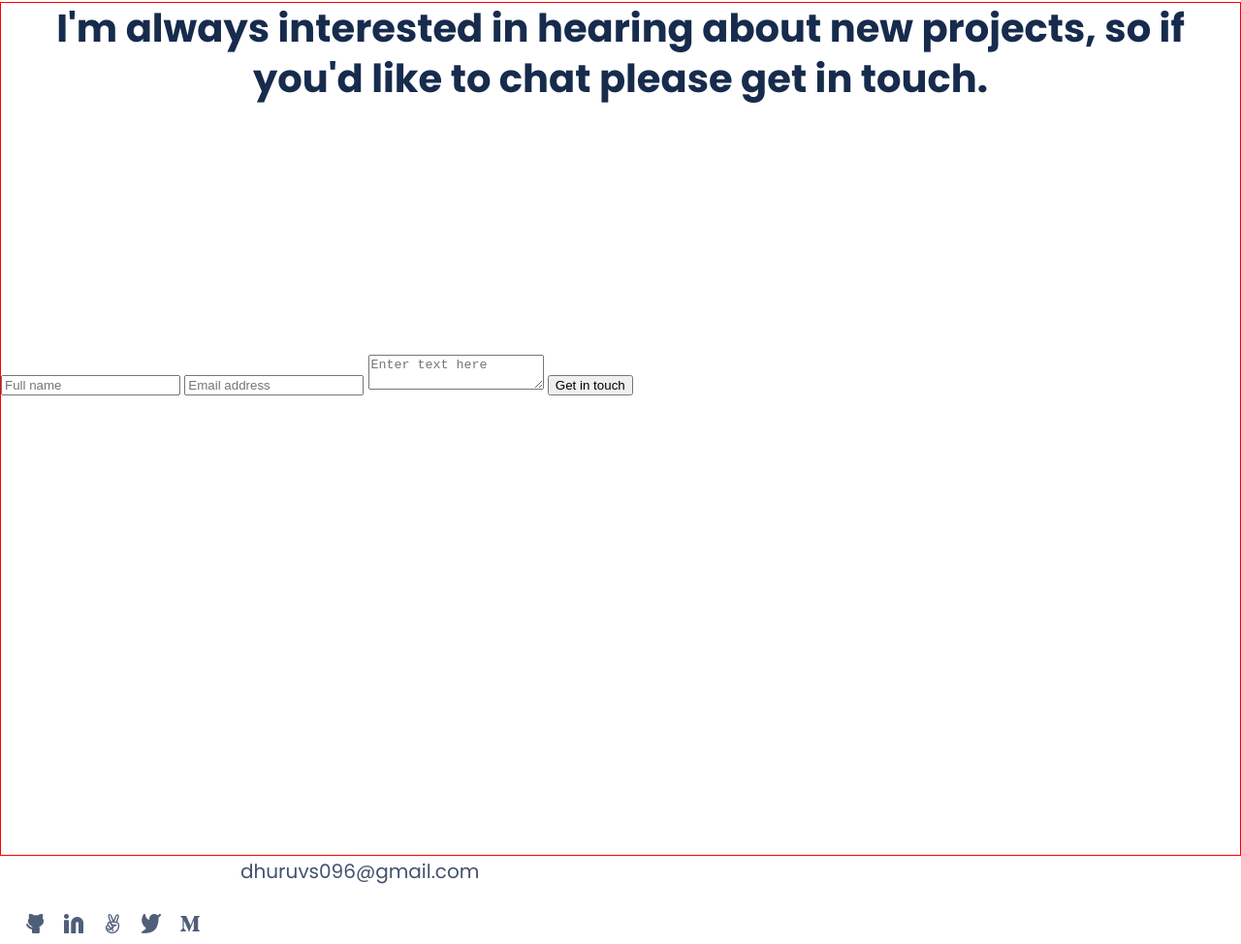
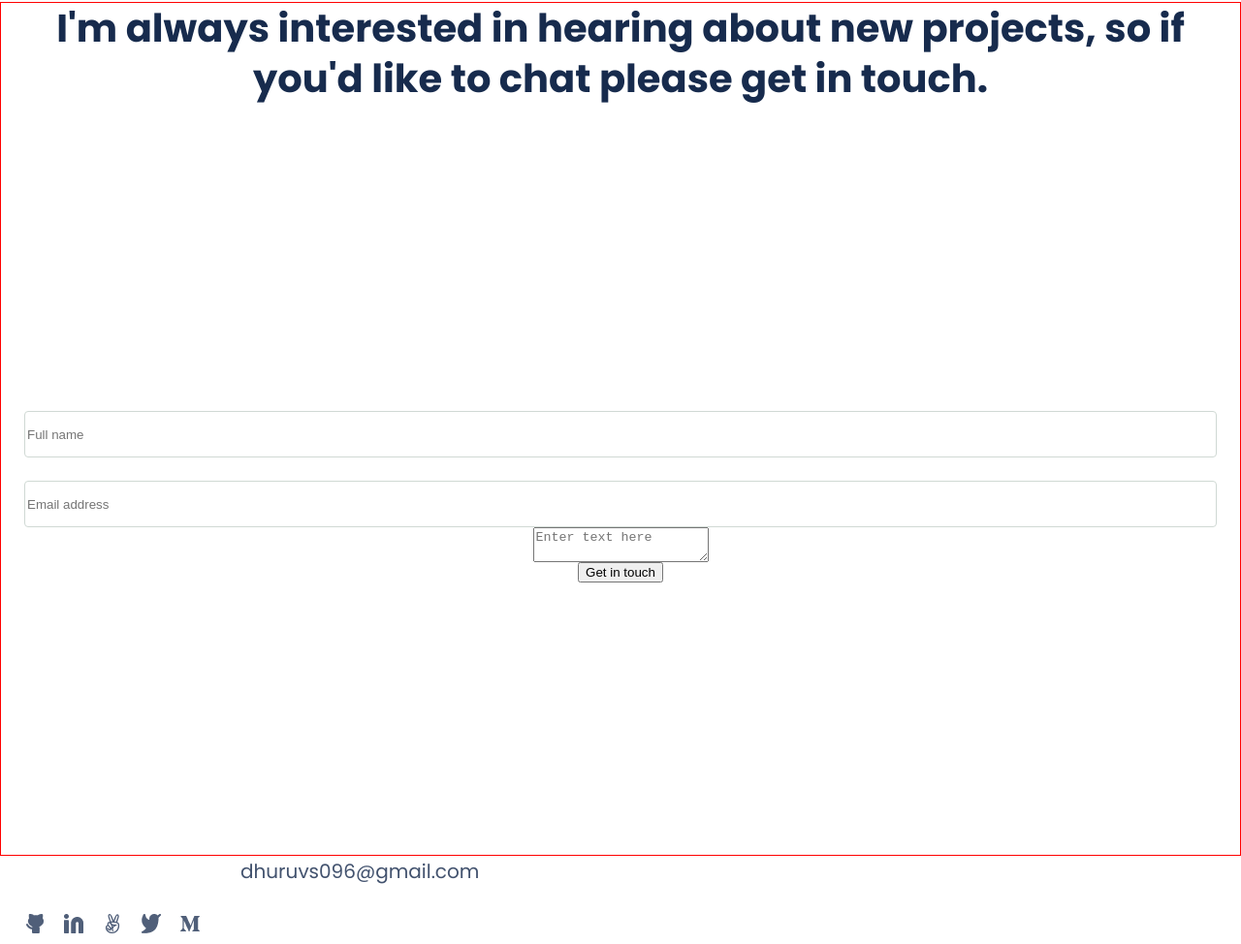
Before and after one commit to DhuruvSingh/Portfolio-Website-New, a plain HTML site: page index.html in a window 1280 px wide. Shown: the part 5524-6498 px from the top of the page at 97% size. Drawn offline with Linux system fonts and the light colour scheme.

Commit message:
add style in form inputs

```diff
--- a/style.css
+++ b/style.css
@@ -450,6 +450,25 @@ main {
   text-align: center;
 }
 
+#contact-form form {
+  height: 330px;
+  display: flex;
+  flex-direction: column;
+  align-items: center;
+  margin-top: 34px;
+  padding-left: 24px;
+  padding-right: 24px;
+}
+
+#contact-form form input {
+  height: 48px;
+  border: 1px solid #D0D9D4;
+  border-radius: 4px;
+  box-sizing: border-box;
+  margin-top: 24px;
+  width: 100%;
+}
+
 .footer-social-icons {
   list-style: none;
   display: flex;
```
